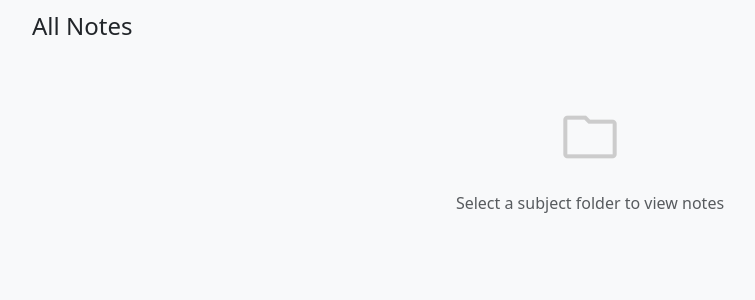
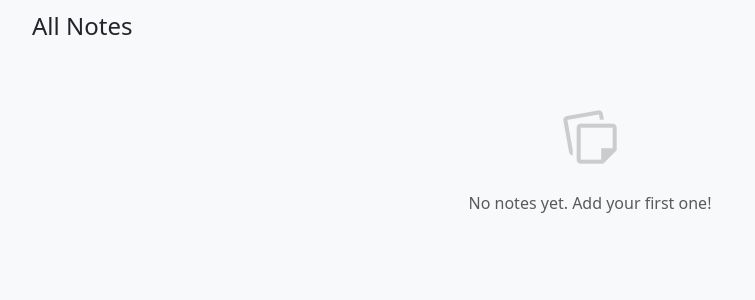
Before and after one commit to sea5000/FWPA, a Flask app: template templates/community.html in a window 1280 px wide. Shown: the part 391-691 px from the top of the page, without its empty margins (50-805 px from the left). Run offline with Flask 3, Linux system fonts and the light colour scheme; the template is opened without the code that fills it, so the values that code supplies are empty; parts of the project's set-up code (start-up, migrations or seed data) failed here and were passed over.

Commit message:
Enhance community notes display with improved layout and interaction details

```diff
--- a/routes/community.py
+++ b/routes/community.py
@@ -67,7 +67,9 @@ def community_index():
     # Convert MongoDB ObjectIds to strings for JSON/template compatibility
     for n in notes:
         n["_id"] = str(n["_id"])
+        print("[note]", n)
         interactions = interactions_col.find_one({'entity_type': 'note', 'entity_id': n['_id']}) or {}
+        print("[interactions]", interactions)
         n['likes'] = len(interactions.get('likes') or [])
         n['comments'] = interactions.get('comments') or []
     # Render template with community data
--- a/templates/community.html
+++ b/templates/community.html
@@ -191,18 +191,45 @@
 
           <!-- Notes Grid -->
           <div class="row g-4" id="notesContainer">
+            {% if notes %}
+            {% for note in notes %}
+            <div class="col-12 col-md-6 col-lg-4">
+              <div class="card h-100 shadow-sm">
+                <div class="card-body d-flex flex-column">
+                  <div class="d-flex justify-content-between align-items-start mb-2">
+                    <h5 class="card-title mb-0">{{ note.title or 'Untitled note' }}</h5>
+                    <span class="badge text-bg-light">{{ note.subject or 'General' }}</span>
+                  </div>
+                  <p class="text-muted small mb-2">By {{ note.author or 'Unknown' }}</p>
+                  <p class="card-text flex-grow-1">{{ note.content|default('', true)|truncate(180, True) }}</p>
+                  <div class="d-flex justify-content-between align-items-center mt-3">
+                    <div class="text-muted small d-flex align-items-center gap-3">
+                      <span class="d-inline-flex align-items-center gap-1">
+                        <span class="material-symbols-outlined" style="font-size: 18px">thumb_up</span>
+                        {{ note.likes or 0 }}
+                      </span>
+                      <span class="d-inline-flex align-items-center gap-1">
+                        <span class="material-symbols-outlined" style="font-size: 18px">comment</span>
+                        {{ note.comments|length if note.comments is defined else 0 }}
+                      </span>
+                    </div>
+                    <div class="btn-group btn-group-sm">
+                      <button class="btn btn-outline-primary" onclick="viewNote('{{ note['_id'] }}')">View</button>
+                      <button class="btn btn-outline-danger" onclick="deleteNote('{{ note['_id'] }}')">Delete</button>
+                    </div>
+                  </div>
+                </div>
+              </div>
+            </div>
+            {% endfor %}
+            {% else %}
             <div class="col-12">
               <div class="text-center py-5">
-                <span
-                  class="material-symbols-outlined"
-                  style="font-size: 64px; color: #ccc"
-                  >folder</span
-                >
-                <p class="text-muted mt-3">
-                  Select a subject folder to view notes
-                </p>
+                <span class="material-symbols-outlined" style="font-size: 64px; color: #ccc">note_stack</span>
+                <p class="text-muted mt-3">No notes yet. Add your first one!</p>
               </div>
             </div>
+            {% endif %}
           </div>
         </div>
       </main>
```
